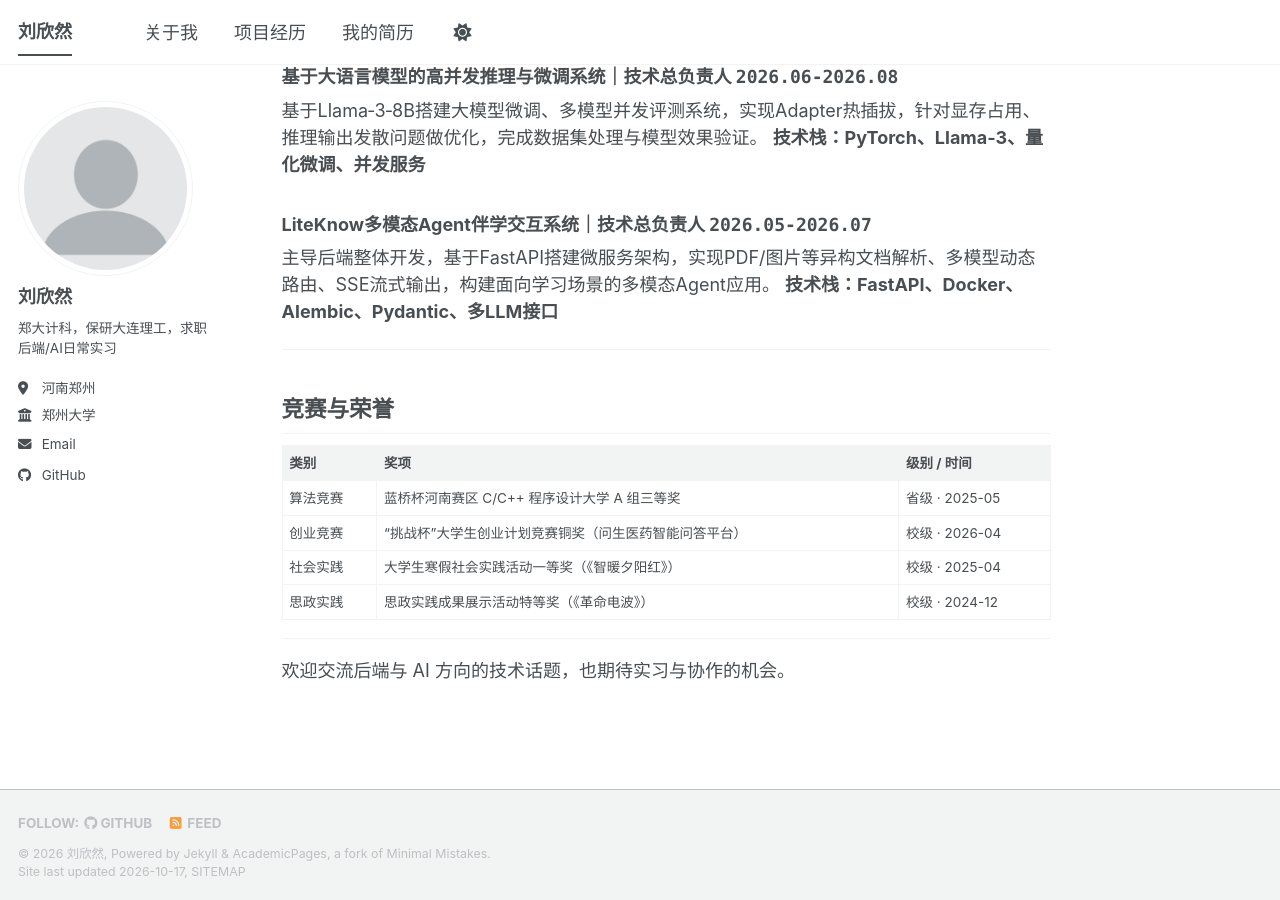
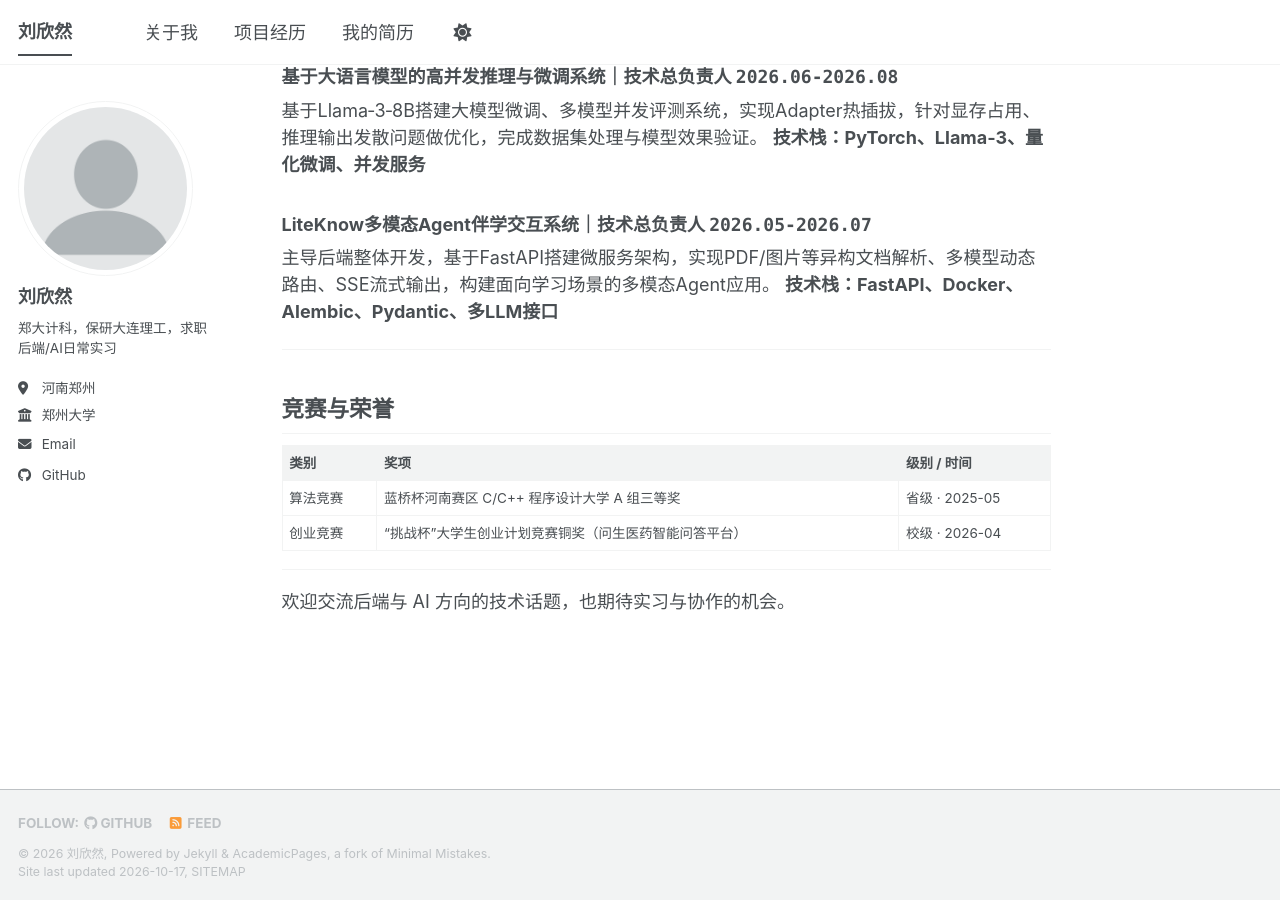
Before and after one commit to Linsensn/Linsensn.github.io, a Jekyll site: the page built from _pages/about.md, in a window 1280 px wide and 900 px high, scrolled down 1253 px. Built offline with Jekyll 4.4.1, drawn with Linux system fonts in a browser that asks for light colours; a style sheet for code colours, icons or effects is not loaded.

Commit message:
Update achievements in about.md
Removed two awards from the achievements section.

```diff
--- a/_pages/about.md
+++ b/_pages/about.md
@@ -54,8 +54,6 @@ redirect_from:
 | --- | --- | --- |
 | 算法竞赛 | 蓝桥杯河南赛区 C/C++ 程序设计大学 A 组三等奖 | 省级 · 2025-05 |
 | 创业竞赛 | "挑战杯"大学生创业计划竞赛铜奖（问生医药智能问答平台） | 校级 · 2026-04 |
-| 社会实践 | 大学生寒假社会实践活动一等奖（《智暖夕阳红》） | 校级 · 2025-04 |
-| 思政实践 | 思政实践成果展示活动特等奖（《革命电波》） | 校级 · 2024-12 |
 
 ---
 
```
